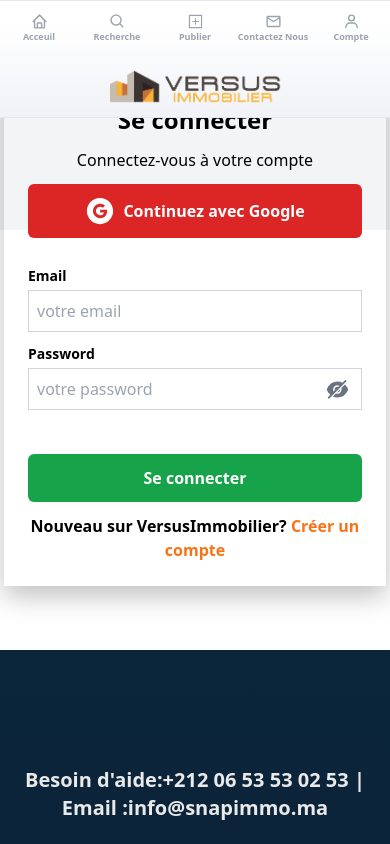
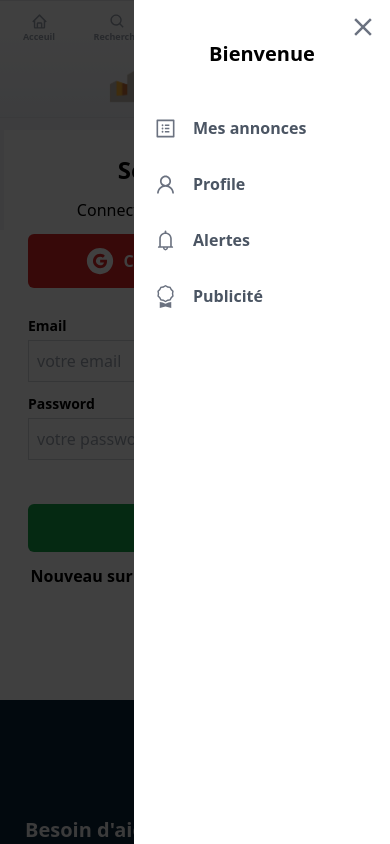
Before and after one commit to oussamataali97/immobilier, a React (Create React App) app: page /login in a window 390 px wide. Both pictures are taken after a click on the item "Compte". Shown: the top 844 px of the page. Built offline with nearby package versions, Linux system fonts and the light colour scheme.

Commit message:
fix login and register responsive on mobile screen and add a profile button slider

```diff
--- a/src/components/Header.js
+++ b/src/components/Header.js
@@ -1,11 +1,13 @@
-import React from 'react'
+import React, { useState } from 'react'
 import logo from './../assets/logo.png'
-import {AiOutlinePlusSquare} from 'react-icons/ai'
+import {AiOutlineBell, AiOutlinePlusSquare,AiOutlineProfile,AiOutlineUser} from 'react-icons/ai'
 import { Link } from 'react-router-dom'
-import { BiHome, BiPlus, BiSearch, BiSolidPlusSquare, BiUser } from 'react-icons/bi'
-import { MdEmail, MdOutlineEmail } from 'react-icons/md'
+import { BiHome, BiPlus, BiSearch, BiSolidAward, BiSolidPlusSquare, BiUser } from 'react-icons/bi'
+import { MdClose, MdEmail, MdOutlineEmail } from 'react-icons/md'
+import {BsAward} from 'react-icons/bs'
+const Header = () => {
 
-const Header = () => {
+  const [profile,setProfile]=useState(false)
   return (
     <div className='bg-gray-100  '>
       <div className="max-w-5xl mx-auto pb-[7rem] md:pb-20 relative">
@@ -30,7 +32,7 @@
 
           <li className='py-3 cursor-pointer text-[9px] flex-1 font-bold text-gray-400 hover:text-orange-400 flex flex-col items-center  justify-center'><MdOutlineEmail size={17}/> Contactez Nous</li>
 
-          <li className='py-3 cursor-pointer text-[9px] flex-1 font-bold text-gray-400 hover:text-orange-400 flex flex-col items-center  justify-center'><BiUser size={17}/> Compte</li>
+          <li className='py-3 cursor-pointer text-[9px] flex-1 font-bold text-gray-400 hover:text-orange-400 flex flex-col items-center  justify-center' onClick={()=>setProfile(true)}><BiUser size={17}/> Compte</li>
 
         </ul>
 
@@ -38,7 +40,21 @@
 
       </div>
 
-
+      {profile && (
+        <>
+        <div data-aos={profile ? "fade-left" : "fade-right"} className="profile-phone w-64 bg-white py-10 fixed top-0 right-0 h-screen z-[10000]">
+          <MdClose  className='absolute top-3 right-3 text-gray-500' onClick={()=>setProfile(false)} size={30}/>
+            <p className='text-center font-bold text-xl'>Bienvenue </p>
+            <ul className=' mt-8 font-bold text-gray-600'>
+              <li className='flex items-center gap-4 py-4 px-5 hover:text-white hover:bg-orange-400'><AiOutlineProfile size={23} className='text-gray-500'/>Mes annonces</li>
+              <Link to="/login" onClick={()=>setProfile(false)}><li className='flex items-center gap-4 py-4 px-5 hover:text-white hover:bg-orange-400'><AiOutlineUser size={23} className='text-gray-500'/>Profile</li></Link>
+              <li className='flex items-center gap-4 py-4 px-5 hover:text-white hover:bg-orange-400'> <AiOutlineBell size={23} className='text-gray-500'/> Alertes</li>
+              <li className='flex items-center gap-4 py-4 px-5 hover:text-white hover:bg-orange-400'><BsAward size={23} className='text-gray-500'/>Publicité</li>
+            </ul>
+        </div>
+        <div className="opacity-75 fixed inset-0 z-40 bg-black"></div>
+</>
+      )}
       </div>
     </div>
   )
--- a/src/index.css
+++ b/src/index.css
@@ -40,6 +40,8 @@
 .contain{
     @apply max-w-5xl mx-auto
 }
+
+
 
 .heaad{
     background: linear-gradient(to bottom,#fff 20%,#f0f2f7 100%);
--- a/src/pages/Create.js
+++ b/src/pages/Create.js
@@ -4,7 +4,7 @@
 const Create = () => {
   const [toggle,setToggle]=useState(false)
   return (
-    <div className='mb-16 flex  flex-col gap-3 md:bg-white  p-6 max-w-lg md:mx-auto loginx mx-1 -mt-[150px] md:-mt-10'>
+    <div className='mb-16 flex  flex-col gap-3 bg-white  p-6 max-w-lg md:mx-auto md:loginx mx-1 -mt-[100px] md:-mt-10'>
       <p className='text-center font-bold text-2xl'>Créer un nouveau compte</p>
       <p className='text-center text-light'>Créer un compte utilisateur avec toutes les informations sur votre activité à portée de main</p>
       <button className='bg-red-600 w-full py-3 rounded-md text-white  flex items-center justify-center gap-2 font-bold'> <AiFillGoogleCircle size={30}/> Continuez avec Google</button>
@@ -22,7 +22,7 @@
     <label className='font-bold mb-1 text-sm' htmlFor="Telephone">Telephone *</label>
     <input type="email" required placeholder='+2126 XX XX XX XX ' className='focus:outline-none px-2 py-2 border border-gray-300' id='email' name='Telephone' />
     </div>
-    <div className="flex justify-between gap-2">
+    <div className="flex justify-between flex-col md:flex-row gap-2">
     <div className="flex-1 form-group relative flex flex-col py-3">
       <p onClick={()=>setToggle(!toggle)}>  {toggle ? <AiFillEye size={25} className='absolute top-[45px] right-3 text-gray-500 cursor-pointer' /> : <AiFillEyeInvisible size={25} className='absolute top-[45px] right-3 text-gray-500 cursor-pointer' onClick={()=>setToggle(!toggle)}/>} </p>
     <label className='font-bold mb-1 text-sm' htmlFor="pass">Mot de passe *</label>
--- a/src/pages/Login.js
+++ b/src/pages/Login.js
@@ -5,7 +5,7 @@
 
   const [toggle,setToggle]=useState(false)
   return (
-    <div className='mb-16 flex  flex-col gap-3 md:bg-white  p-6 max-w-md md:mx-auto loginx mx-1 -mt-[150px] md:-mt-10'>
+    <div className='mb-16 flex  flex-col gap-3 bg-white  p-6 max-w-md md:mx-auto md:loginx mx-1 -mt-[100px] md:-mt-10'>
       <p className='text-center font-bold text-2xl'>Se connecter</p>
       <p className='text-center text-light'>Connectez-vous à votre compte</p>
       <button className='bg-red-600 w-full py-3 rounded-md text-white  flex items-center justify-center gap-2 font-bold'> <AiFillGoogleCircle size={30}/> Continuez avec Google</button>
```
